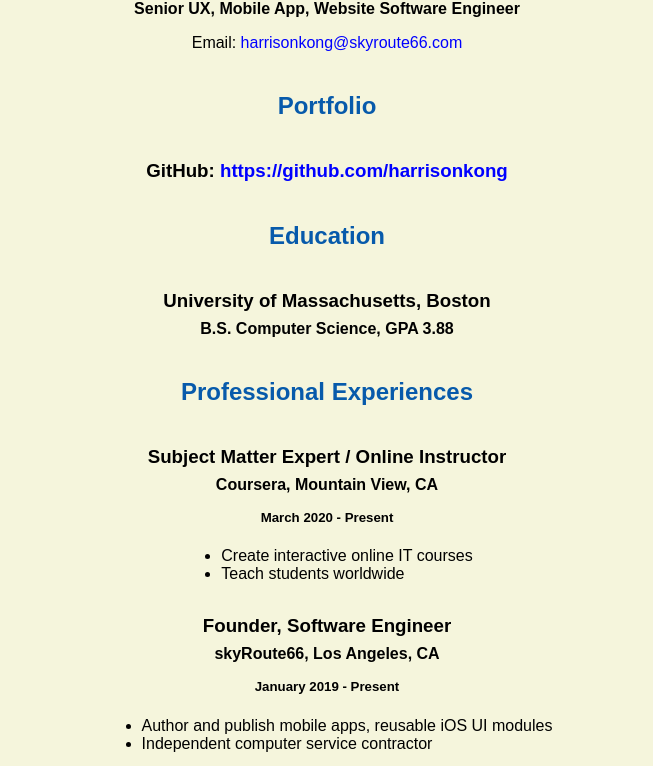
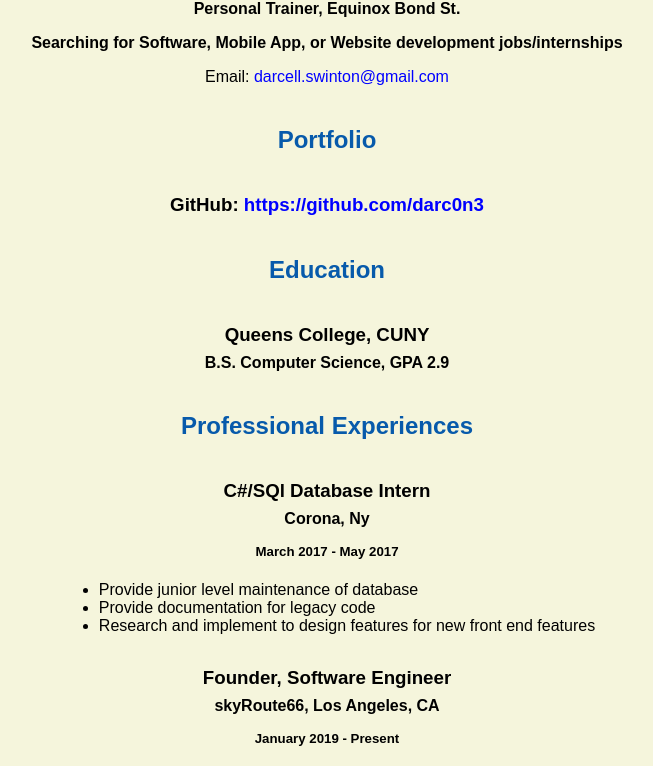
Before and after one commit to darc0n3/darc0n3.github.io, a plain HTML site: page resume.html in a window 1280 px wide. Shown: the part 487-1253 px from the top of the page, without its empty margins (313-966 px from the left). Drawn offline with Linux system fonts and the light colour scheme.

Commit message:
Update resume.html

```diff
--- a/resume.html
+++ b/resume.html
@@ -20,28 +20,30 @@
 
     <img src="images/headshot.jpg" alt="Harrison Kong's headshot" width="20%">
 
-    <h1>Harrison Kong</h1>
-    <h4>Senior UX, Mobile App, Website Software Engineer</h4>
+    <h1>Darcell Swinton</h1>
+    <h4>Personal Trainer, Equinox Bond St.</h4>
+    <h4>Searching for Software, Mobile App, or Website development jobs/internships</h4>
 
-    <p>Email: <a href="mailto:harrisonkong@skyroute66.com" target="_blank">harrisonkong@skyroute66.com</a></p>
+    <p>Email: <a href="mailto:darcell.swinton@gmail.com" target="_blank">darcell.swinton@gmail.com</a></p>
     <!-- don't post physical address, personal phone number or other personal information on the web! -->
 
     <h2>Portfolio</h2>
-      <h3>GitHub: <a href="https://github.com/harrisonkong" target="_blank">https://github.com/harrisonkong</a></h3>
+      <h3>GitHub: <a href="https://github.com/darc0n3" target="_blank">https://github.com/darc0n3</a></h3>
 
     <h2>Education</h2>
 
-    <h3>University of Massachusetts, Boston</h3>
-    <h4>B.S. Computer Science, GPA 3.88</h4>
+    <h3>Queens College, CUNY</h3>
+    <h4>B.S. Computer Science, GPA 2.9</h4>
 
     <h2>Professional Experiences</h2>
 
-    <h3>Subject Matter Expert / Online Instructor</h3>
-    <h4>Coursera, Mountain View, CA</h4>
-    <h5>March 2020 - Present</h5>
+    <h3>C#/SQl Database Intern</h3>
+    <h4>Corona, Ny</h4>
+    <h5>March 2017 - May 2017</h5>
       <ul>
-        <li>Create interactive online IT courses</li>
-        <li>Teach students worldwide</li>
+        <li>Provide junior level maintenance of database</li>
+        <li>Provide documentation for legacy code</li>
+        <li>Research and implement to design features for new front end features</li>
       </ul>
 
     <h3>Founder, Software Engineer</h3>
```
